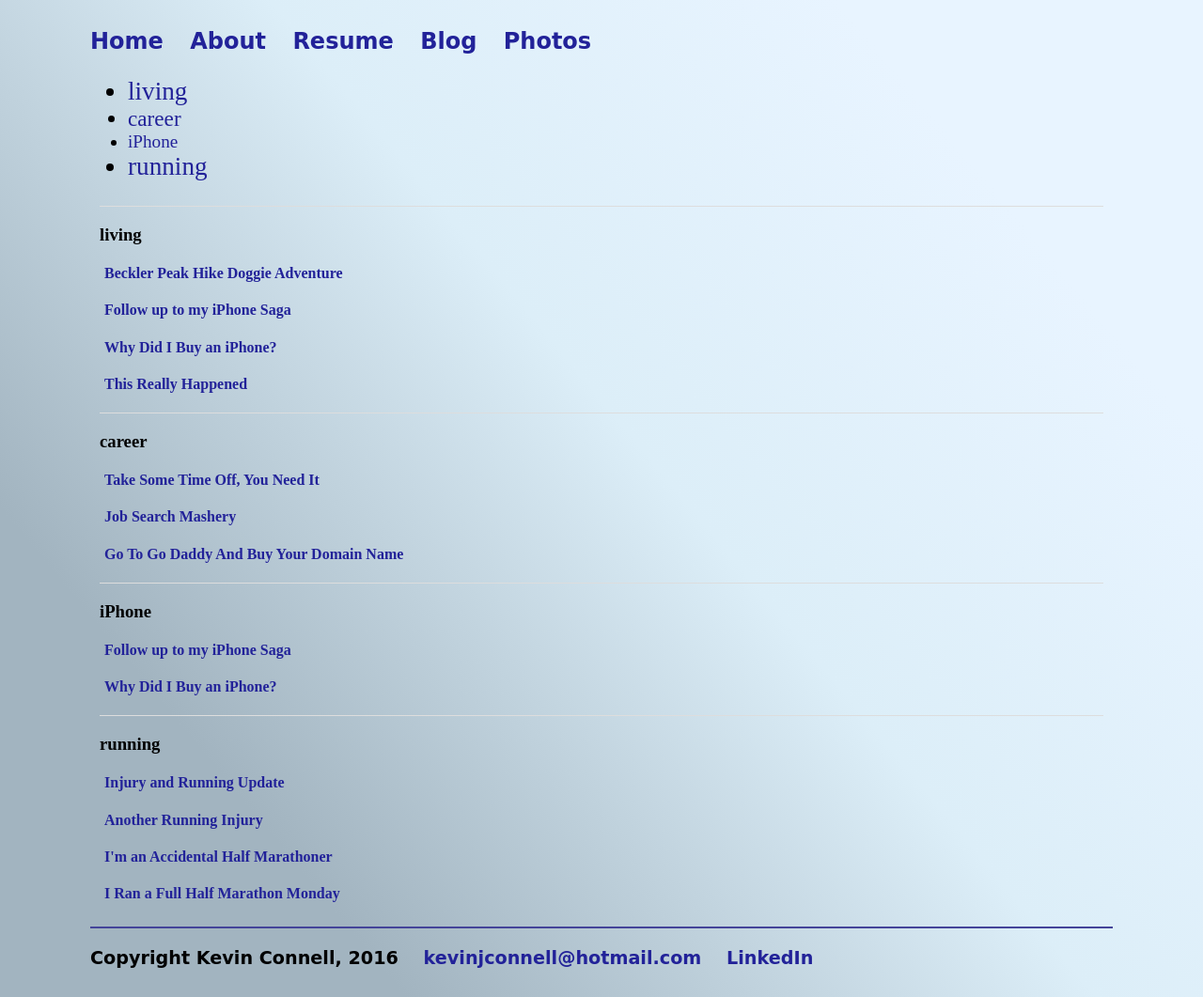
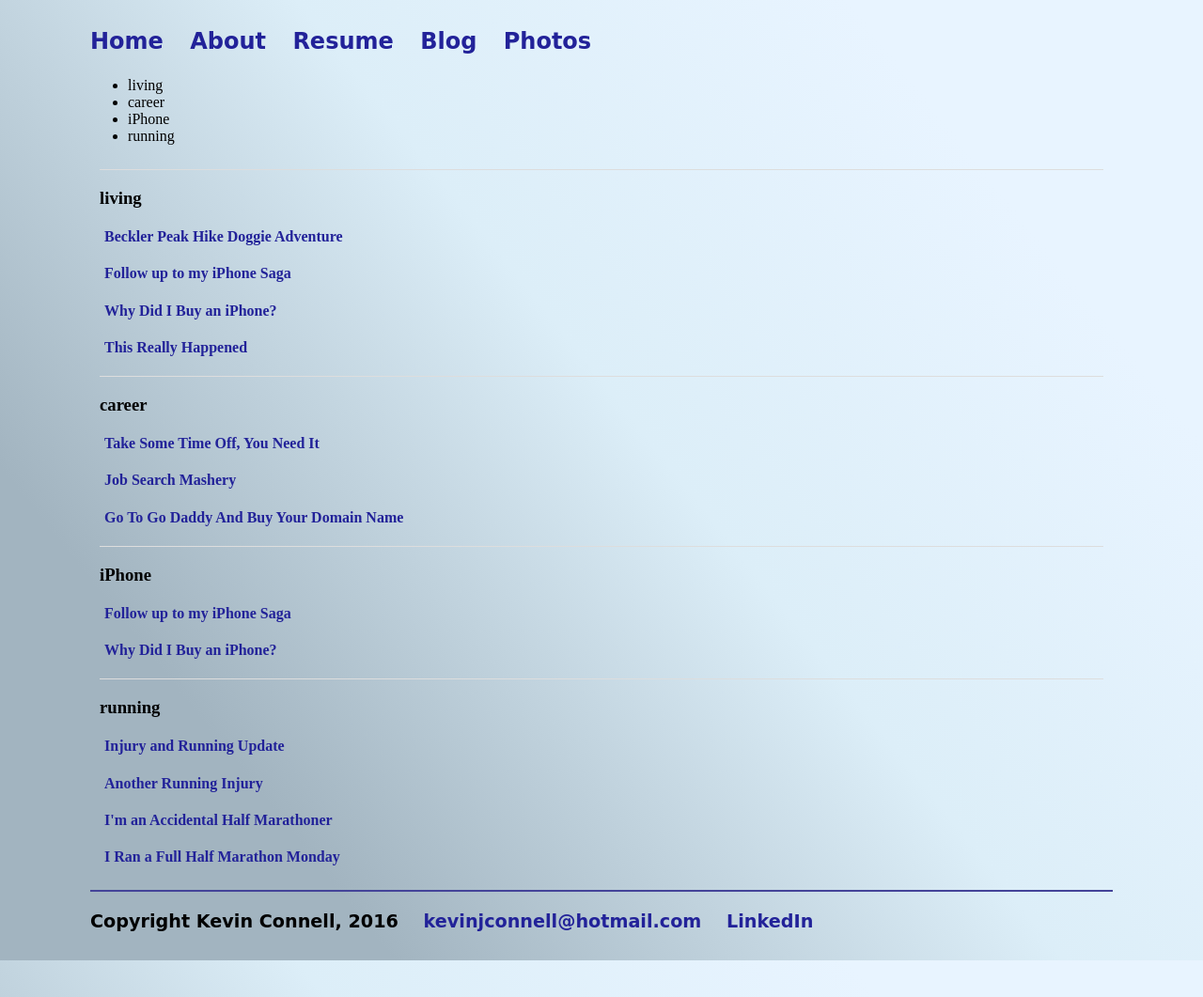
Before and after one commit to mo4dawg/mo4dawg.github.io, a Jekyll site: the page built from tags.html, in a window 1280 px wide. Shown: the whole page at 94% size. Built offline with Jekyll 4.4.1, drawn with Linux system fonts in a browser that asks for light colours.

Commit message:
Update tags.html

```diff
--- a/tags.html
+++ b/tags.html
@@ -5,7 +5,7 @@
 
 <ul class="tag-cloud">
 {% for tag in site.tags %}
-  <li style="font-size: {{ tag | last | size | times: 100 | divided_by: site.tags.size | plus: 70  }}%">
+  <li style="font-size:20px>
     <a href="#{{ tag | first | slugize }}">
       {{ tag | first }}
     </a>
```
